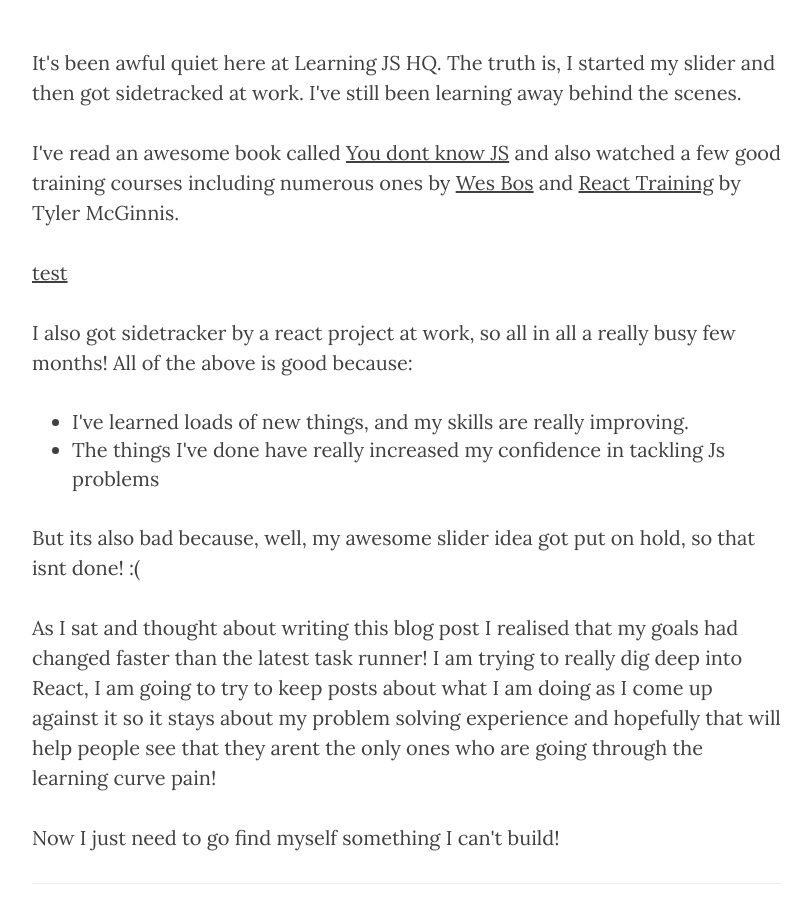
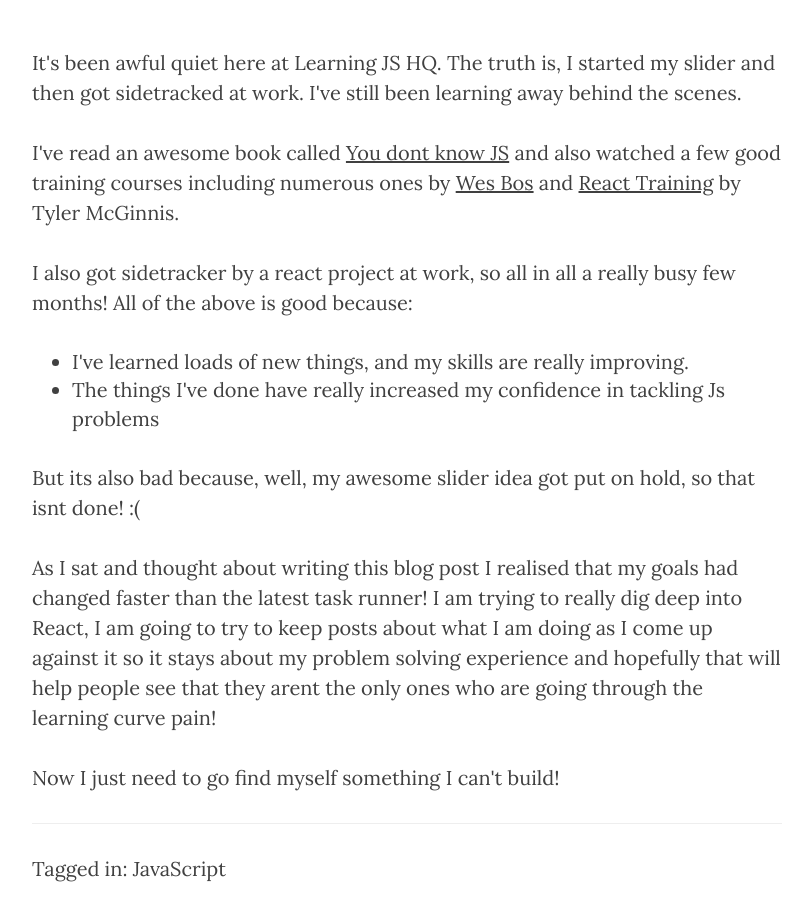
Before and after one commit to tomhanson/tomhanson.github.io, a Jekyll site: the page built from general/_posts/2017-02-22-its-been-quiet-over-here.markdown, in a window 1280 px wide and 900 px high, scrolled down 445 px. Shown: the whole window, without its empty margins (233-1045 px from the left). Built offline with Jekyll 4.4.1, drawn with Linux system fonts in a browser that asks for light colours; nearby versions of some CDN libraries.

```diff
--- a/general/_posts/2017-02-22-its-been-quiet-over-here.markdown
+++ b/general/_posts/2017-02-22-its-been-quiet-over-here.markdown
@@ -14,8 +14,6 @@ header-img: "img/blank-space.jpg"
 <p>I've read an awesome book called <a href="https://github.com/getify/You-Dont-Know-JS" target="_blank" rel="noopener">You dont know JS</a> and also watched a few good training courses
 including numerous ones by <a href="http://wesbos.com/courses/" target="_blank" rel="noopener">Wes Bos</a> and <a href="https://reacttraining.com/online" target="_blank" rel="noopener">React Training</a> by Tyler McGinnis.</p>
 
-<a href="http://minesweeperonline.com/" target="_blank">test</a>
-
 <p>I also got sidetracker by a react project at work, so all in all a really busy few months! All of the above is good because:</p>
 
 <ul>
```
